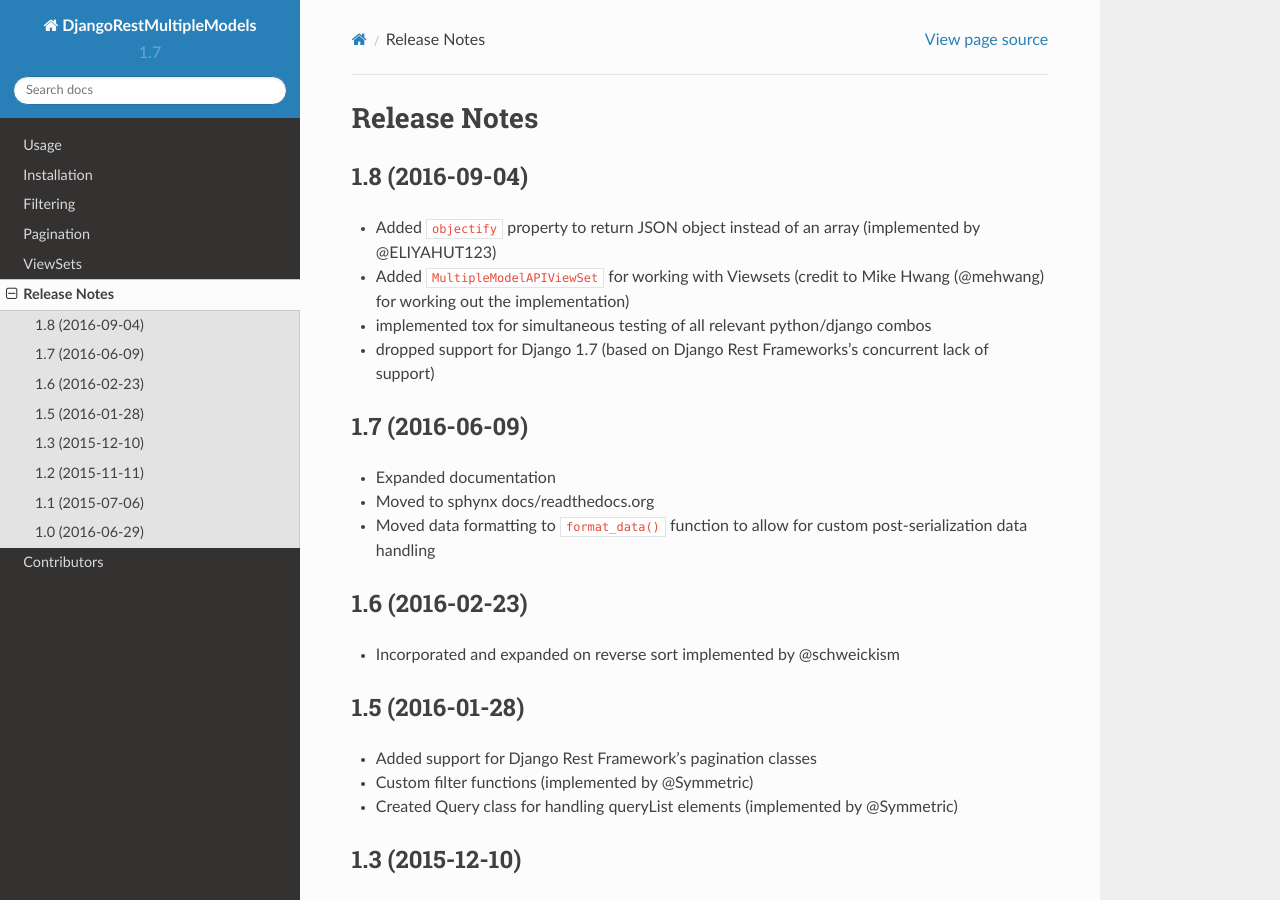
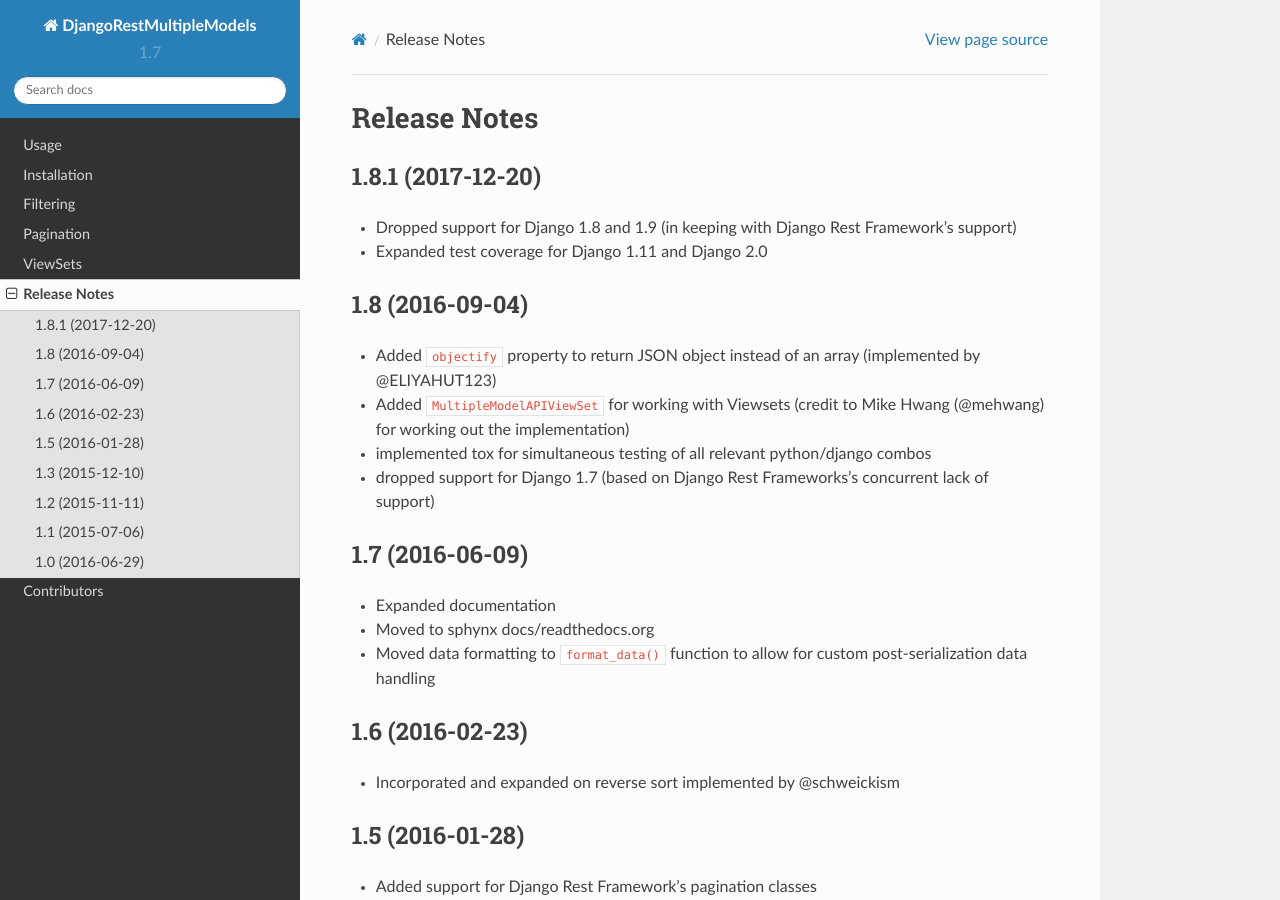
Before and after one commit to MattBroach/DjangoRestMultipleModels, a Sphinx documentation site: the page built from docs/release-notes.rst, in a window 1280 px wide and 900 px high. Built offline with Sphinx 7.4.7 and the Read the Docs theme 2.0.0, drawn with Linux system fonts in a browser that asks for light colours.

Commit message:
dropping django 1.8 and 1.9 test support

```diff
--- a/docs/release-notes.rst
+++ b/docs/release-notes.rst
@@ -1,6 +1,12 @@
 =============
 Release Notes
 =============
+
+1.8.1 (2017-12-20)
+==============
+
+* Dropped support for Django 1.8 and 1.9 (in keeping with Django Rest Framework's support)
+* Expanded test coverage for Django 1.11 and Django 2.0
 
 1.8 (2016-09-04)
 ==============
```
Also changed, not shown: .travis.yml, 1 other file.
